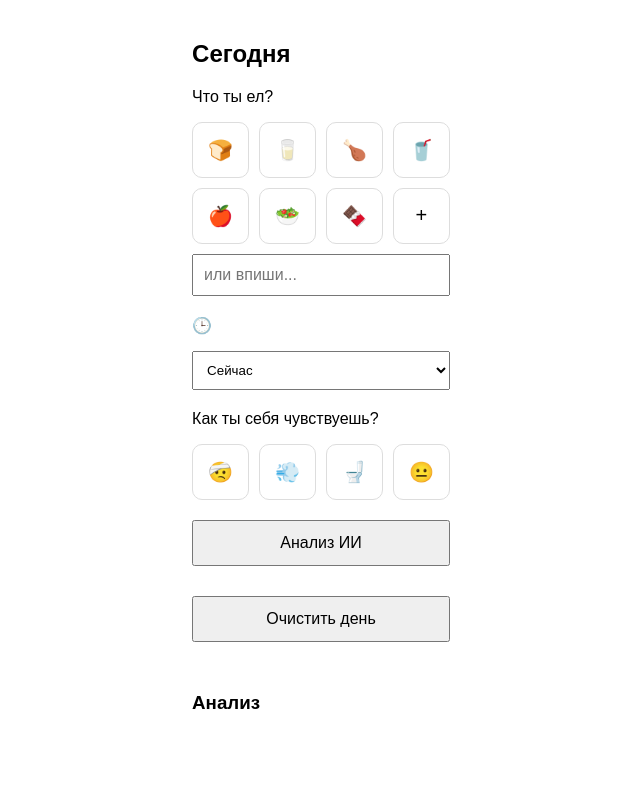
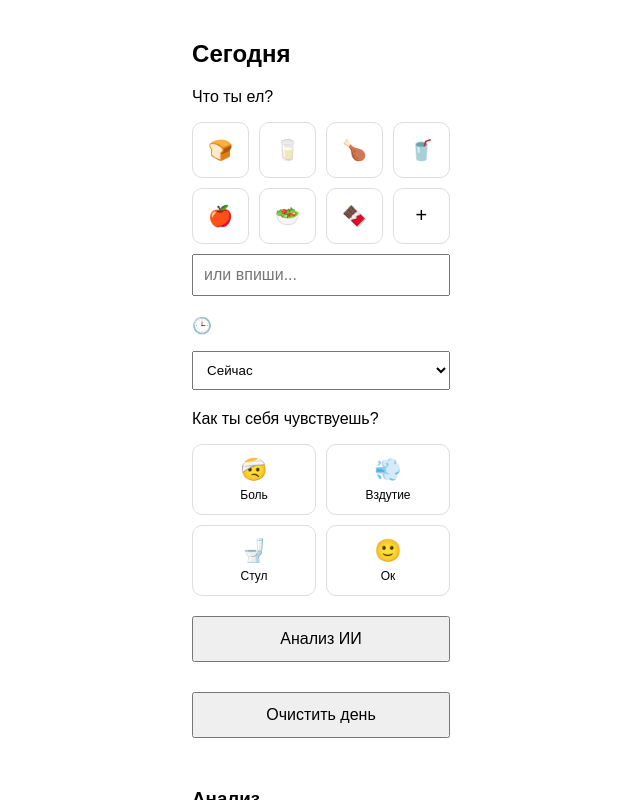
Before and after one commit to riversdiamond-star/gutsense, a React (Create React App) app: page / in a window 1280 px wide. Shown: the whole page, without its empty margins (319-959 px from the left). Built offline with nearby package versions, Linux system fonts and the light colour scheme; the HTML template or start-up script is replaced by a standard one.

Commit message:
symptoms UI with labels

```diff
--- a/src/App.js
+++ b/src/App.js
@@ -40,7 +40,7 @@ localStorage.setItem("meals", JSON.stringify(updated))
 }
 
 
-// 🔹 СИМПТОМЫ (иконки)
+// 🔹 СИМПТОМЫ
 const addSymptom = (value)=>{
 
 const newItem = {
@@ -170,28 +170,28 @@ style={{padding:10,width:"100%"}}
 {/* СИМПТОМЫ */}
 <p style={{marginTop:20}}>Как ты себя чувствуешь?</p>
 
-<div style={{display:"grid",gridTemplateColumns:"repeat(4,1fr)",gap:10}}>
+<div style={{display:"grid",gridTemplateColumns:"repeat(2,1fr)",gap:10}}>
 
 {[
-{icon:"🤕",value:8},
-{icon:"💨",value:6},
-{icon:"🚽",value:7},
-{icon:"😐",value:3}
+{icon:"🤕",label:"Боль",value:8},
+{icon:"💨",label:"Вздутие",value:6},
+{icon:"🚽",label:"Стул",value:7},
+{icon:"🙂",label:"Ок",value:2}
 ].map((s,i)=>(
 <div
 key={i}
 onClick={()=>addSymptom(s.value)}
 style={{
-padding:15,
+padding:12,
 background:"white",
 borderRadius:10,
 textAlign:"center",
-fontSize:20,
 cursor:"pointer",
 border:"1px solid #ddd"
 }}
 >
-{s.icon}
+<div style={{fontSize:22}}>{s.icon}</div>
+<div style={{fontSize:12,marginTop:5}}>{s.label}</div>
 </div>
 ))}
 
```
